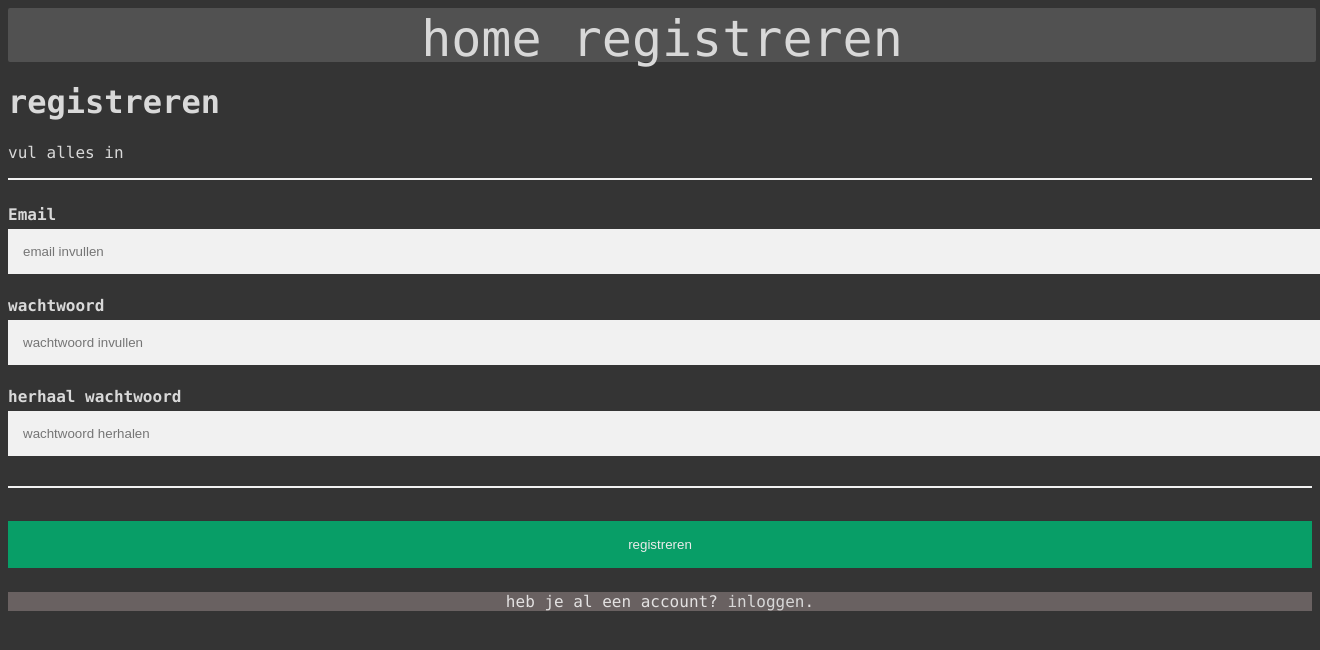
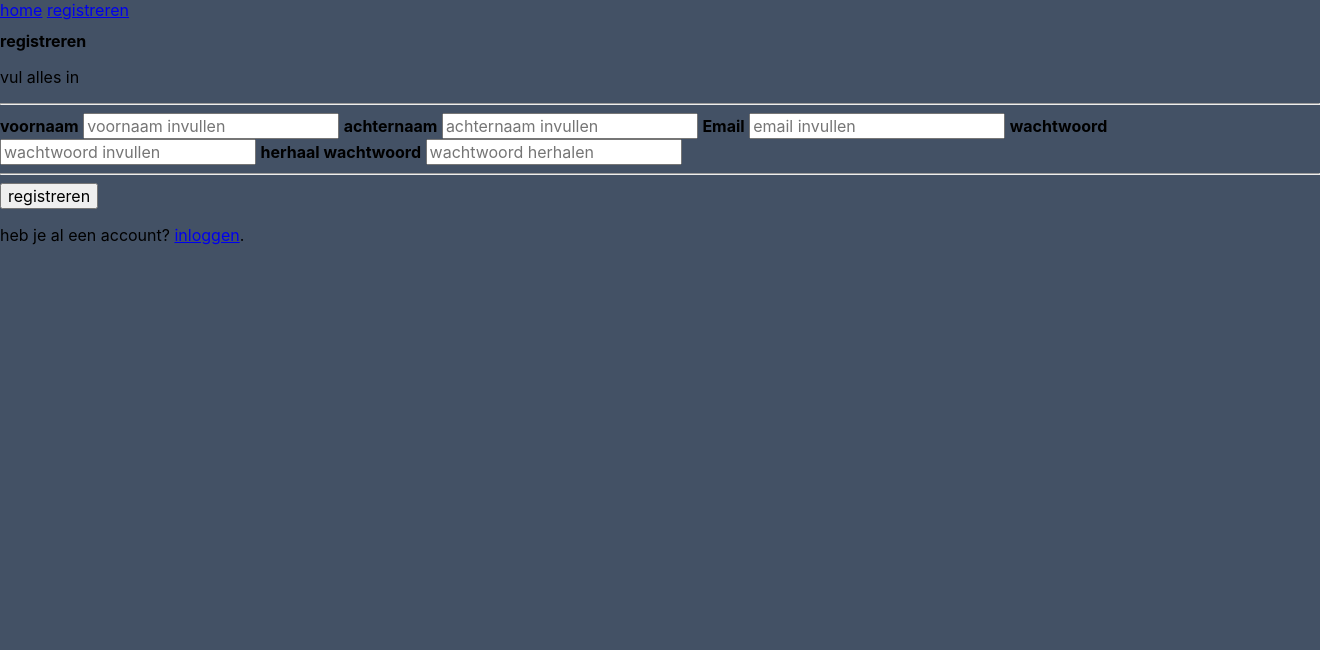
Before and after one commit to NotGatoz/Mvidia, a PHP site: page /registratie.php in a window 1320 px wide; the page is wider, and only the part inside the window is pictured. Shown: the top 650 px of that part. Run offline with PHP 8.4, Linux system fonts and the light colour scheme.

Commit message:
registratie pagina af

```diff
--- a/css/registratie.css
+++ b/css/registratie.css
@@ -1,85 +1,59 @@
-body{
-    background-color: rgb(52, 52, 52);
-    font-family: "Lucida Console", "Courier New", monospace;
-    color: rgba(255, 255, 255, 0.816);
-    text-decoration: none;
+*{
+  box-sizing: border-box;
+  font-family: -apple-system, BlinkMacSystemFont, "segoe ui", roboto, oxygen, ubuntu, cantarell, "fira sans", "droid sans", "helvetica neue", Arial, sans-serif;
+  font-size: 16px;
 }
-
-.header{
-    background-color: rgb(81, 81, 81);
-    width: 100%;
-    height: 50px;
-    text-align: center;
-    font-size: 50px;
-    border-style: solid;
-    border-width: 2px;
-    border-radius: 2px;
-    border-color: rgb(81, 81, 81);
+body {
+  background-color: #435165;
+  margin: 0;
 }
-
-
-
-  /* Full-width input fields */
-  input[type=text], input[type=wachtwoord] {
-    width: 100%;
-    padding: 15px;
-    margin: 5px 0 22px 0;
-    display: inline-block;
-    border: none;
-    background: #f1f1f1;
-  }
-
-  input[type=text]:focus, input[type=wachtwoord]:focus {
-    background-color: #ddd;
-    outline: none;
-  }
-
-  /* Overwrite default styles of hr */
-  hr {
-    border: 1px solid #f1f1f1;
-    margin-bottom: 25px;
-  }
-
-  /* Set a style for the submit button */
-  .registreerbtn {
-    background-color: #04AA6D;
-    color: white;
-    padding: 16px 20px;
-    margin: 8px 0;
-    border: none;
-    cursor: pointer;
-    width: 100%;
-    opacity: 0.9;
-  }
-
-  .registreerbtn:hover {
-    opacity: 1;
-  }
-
-  /* Add a blue text color to links */
-  a {
-    color: dodgerblue;
-  }
-
-  /* Set a grey background color and center the text of the "sign in" section */
-  .login {
-    background-color: #696161;
-    text-align: center;
-  }
-
-  a:link {
-    text-decoration: none;
-    color: rgb(216, 216, 216);
-  }
-
-  a:visited {
-    color: rgb(224, 224, 224);
-  }
-
-  a:hover {
-    color: rgb(255, 255, 255);
-  }
-
-  a:active {
-    color: rgb(255, 255, 255);
-  }
+.register {
+  width: 400px;
+  background-color: #ffffff;
+  box-shadow: 0 0 9px 0 rgba(0, 0, 0, 0.3);
+  margin: 100px auto;
+}
+.register h1 {
+  text-align: center;
+  color: #5b6574;
+  font-size: 24px;
+  padding: 20px 0 20px 0;
+  border-bottom: 1px solid #dee0e4;
+}
+.register form {
+  display: flex;
+  flex-wrap: wrap;
+  justify-content: center;
+  padding-top: 20px;
+}
+.register form label {
+  display: flex;
+  justify-content: center;
+  align-items: center;
+  width: 50px;
+ height: 50px;
+  background-color: #3274d6;
+  color: #ffffff;
+}
+.register form input[type="password"], .register form input[type="text"], .register form input[type="email"] {
+  width: 310px;
+  height: 50px;
+  border: 1px solid #dee0e4;
+  margin-bottom: 20px;
+  padding: 0 15px;
+}
+.register form input[type="submit"] {
+  width: 100%;
+  padding: 15px;
+  margin-top: 20px;
+  background-color: #3274d6;
+ border: 0;
+  cursor: pointer;
+  font-weight: bold;
+  color: #ffffff;
+  transition: background-color 0.2s;
+}
+.register form input[type="submit"]:hover {
+background-color: #2868c7;
+  transition: background-color 0.2s;
+}
--- a/php/registratie.php
+++ b/php/registratie.php
@@ -1,4 +1,31 @@
 <!DOCTYPE html>
+
+<?php
+    session_start();
+
+	$servername = "localhost";
+	$username = "root";
+	$password = "";
+	$dbname = "marktplaats";
+
+	// Create connection
+	$conn = new mysqli($servername, $username, $password, $dbname);
+	// Check connection
+	if ($conn->connect_error) {
+	  die("Connection failed: " . $conn->connect_error);
+	}
+
+
+    if(isset($_POST['Voornaam']) && isset($_POST['Wachtwoord'])){
+
+
+
+
+    }
+
+
+?>
+
 <html lang="nl">
 <head>
     <meta charset="UTF-8">
@@ -14,15 +41,20 @@
     <h1>registreren</h1>
     <p>vul alles in</p>
     <hr>
+	<form method="POST" action="registratie-process.php">
+    <label for="voornaam"><b>voornaam</b></label>
+    <input type="text" placeholder="voornaam invullen" name="voornaam" id="Voornaam" required>
+    <label for="achternaam"><b>achternaam</b></label>
+    <input type="text" placeholder="achternaam invullen" name="achternaam" id="Achternaam" required>
     <label for="email"><b>Email</b></label>
-    <input type="text" placeholder="email invullen" name="email" id="email" required>
-    <label for="psw"><b>wachtwoord</b></label>
-    <input type="wachtwoord" placeholder="wachtwoord invullen" name="psw" id="psw" required>
-    <label for="psw-repeat"><b>herhaal wachtwoord</b></label>
-    <input type="wachtwoord" placeholder="wachtwoord herhalen" name="psw-repeat" id="psw-repeat" required>
+    <input type="text" placeholder="email invullen" name="email" id="Email" required>
+    <label for="wachtwoord"><b>wachtwoord</b></label>
+    <input type="text" placeholder="wachtwoord invullen" name="wachtwoord" id="Wachtwoord" required>
+    <label for="wacht-herhaal"><b>herhaal wachtwoord</b></label>
+    <input type="text" placeholder="wachtwoord herhalen" name="Wacht-herhaal" id="Wacht-herhaal" required>
     <hr>
-    <button type="register" class="registreerbtn">registreren</button>
-  </div>
+    <button type="registreer" class="registreerbtn">registreren</button>
+</form></div>
   <div class="container login">
     <p>heb je al een account? <a href="../php/inlog.php">inloggen</a>.</p>
   </div>
```
Also changed, not shown: php/menu.php (line endings or trailing spaces), 1 other file.
